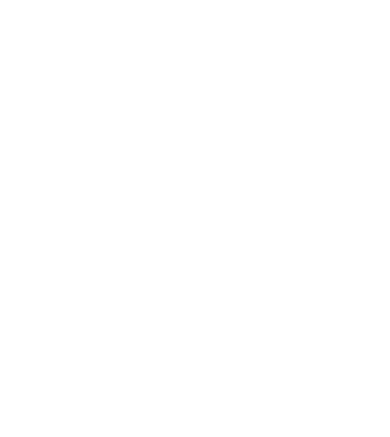
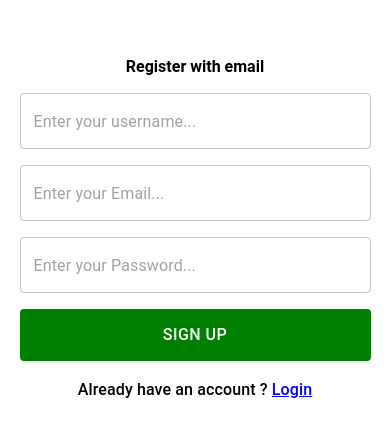
Before and after one commit to psychic-coder/Threads, a React (Vite) app in the folder Frontend/: page /register in a window 390 px wide. Before the commit this address had no page. Shown: the part 193-630 px from the top of the page. Built offline with nearby package versions, Linux system fonts and the light colour scheme.

Commit message:
adding responsiveness

```diff
--- a/Frontend/src/App.jsx
+++ b/Frontend/src/App.jsx
@@ -16,20 +16,21 @@
 const App = () => {
   return (
     <>
-      <Box minHeight={"100vh"} >
-        <BrowserRouter >
-        <Routes>
-            <Route exact path="/" element={<ProtectedLayout/>}>
-                <Route exact path="" element={<Home/>} />
-                <Route exact path="post/:id" element={<SinglePost/>} />
-                <Route exact path="search" element={<Search/>} />
-                <Route exact path="profile" element={<ProfileLayout/>}>
-                    <Route exact path="threads/:id" element={<Threads/>}/>
-                    <Route exact path="replies/:id" element={<Replies/>}/>
-                    <Route exact path="reposts/:id" element={<Repost/>}/>
-                </Route>
+      <Box minHeight={"100vh"}>
+        <BrowserRouter>
+          <Routes>
+            <Route exact path="/" element={<ProtectedLayout />}>
+              <Route exact path="" element={<Home />} />
+              <Route exact path="post/:id" element={<SinglePost />} />
+              <Route exact path="search" element={<Search />} />
+              <Route exact path="profile" element={<ProfileLayout />}>
+                <Route exact path="threads/:id" element={<Threads />} />
+                <Route exact path="replies/:id" element={<Replies />} />
+                <Route exact path="reposts/:id" element={<Repost />} />
+              </Route>
             </Route>
-        </Routes>
+            <Route exact path="/register" element={<Register/>} />
+          </Routes>
         </BrowserRouter>
       </Box>
     </>
--- a/Frontend/src/pages/Protected/Home.jsx
+++ b/Frontend/src/pages/Protected/Home.jsx
@@ -1,5 +1,5 @@
 import React from "react";
-import {Stack} from "@mui/material"
+import {Button, Stack} from "@mui/material"
 import Input from "../../Components/home/input";
 import Post from "../../Components/home/Post";
 
@@ -14,6 +14,14 @@
        <Post/>
        <Post/>
       </Stack>
+      <Button size="large" sx={{
+        my:5,
+        p:3,
+        textDecoration:"underline",
+        cursor:"pointer"
+      }}>
+        Load More
+      </Button>
     </>
   );
 };
--- a/Frontend/src/pages/Protected/ProtectedLayout.jsx
+++ b/Frontend/src/pages/Protected/ProtectedLayout.jsx
@@ -1,14 +1,17 @@
-import { Stack } from '@mui/material';
+import { Stack, useMediaQuery } from '@mui/material';
 import React from 'react'
 import { Outlet } from 'react-router-dom';
 import Header from '../../Components/common/Header';
 
 /*outlet is used to show the children route elements */
 const ProtectedLayout = () => {
+
+  const _700=useMediaQuery("(min-width:700px)");
+
   return (
     <Stack
     flexDirection={"column"}
-    maxWidth={"800px"}
+    maxWidth={_700?"800px":"90%"}
     minWidth={'100%'}
     mx={"auto"}
     overflow={"hidden"}
--- a/Frontend/src/pages/Protected/SinglePost.jsx
+++ b/Frontend/src/pages/Protected/SinglePost.jsx
@@ -1,9 +1,13 @@
 import { Stack, TextField } from "@mui/material";
-import React from "react";
+import React, { useState } from "react";
 import Post from "../../Components/home/Post";
 import Comments from "../../Components/home/post/Comments";
 
 const SinglePost = () => {
+
+    const [comment,setComment]=useState("");
+
+
   return (
     <>
       <Stack flexDirection={"column"} my={5} gap={2}>
@@ -22,6 +26,7 @@
             my: 5,
             p: 1,
           }}
+          onChange={(e)=>setComment(e.target.value)}
         />
       </Stack>
     </>
--- a/Frontend/src/pages/Protected/profile/ProfileLayout.jsx
+++ b/Frontend/src/pages/Protected/profile/ProfileLayout.jsx
@@ -1,9 +1,15 @@
-import { Avatar, Button, Chip, Stack, Typography } from "@mui/material";
+import { Avatar, Button, Chip, Stack, Typography, useMediaQuery } from "@mui/material";
 import {Link, Outlet} from "react-router-dom"
 import React from "react";
 import { FaInstagram } from "react-icons/fa";
 
 const ProfileLayout = () => {
+
+    const _700=useMediaQuery("(min-width:700px)");
+    const _500=useMediaQuery("(min-width:500px)");
+    const _300=useMediaQuery("(min-width:300px)");
+
+
   return (
     <>
       <Stack
--- a/Frontend/src/pages/Register.jsx
+++ b/Frontend/src/pages/Register.jsx
@@ -1,7 +1,39 @@
-import { Button, Stack, TextField, Typography } from "@mui/material";
+import { Button, Stack, TextField, Typography, useMediaQuery } from "@mui/material";
 import React from "react";
+import { useState } from "react";
 
 const Register = () => {
+  const [login, setLogin] = useState(false);
+  const [username, setUsername] = useState("");
+  const [email, setEmail] = useState("");
+  const [password, setPassword] = useState("");
+
+  // used for page responsiveness
+  const _700=useMediaQuery("(min-width:700px)");
+
+  const toggleLogin = () => {
+    setLogin(!login);
+  };
+
+  const handleLogin = (e) => {
+    e.preventDefault();
+    const data = {
+      email,
+      password,
+    };
+
+    console.log(data);
+  };
+  const handleRegister = (e) => {
+    e.preventDefault();
+    const data = {
+      username,
+      email,
+      password,
+    };
+    console.log(data);
+  };
+
   return (
     <Stack
       width={"100%"}
@@ -9,33 +41,38 @@
       flexDirection={"row"}
       justifyContent={"center"}
       alignItems={"center"}
-      sx={{
+      sx={_700 ? {
         backgroundImage: 'url("/register-bg.webp")',
         backgroundRepeat: "no-repeat",
         backgroundSize: "100% 600px",
-      }}
+      }:null}
     >
-      <Stack flexDirection={"column"} width={"40%"} gap={2} mt={20}>
+      <Stack flexDirection={"column"} width={_700?"40%":"90%"} gap={2} mt={_700?20:0}>
         <Typography
           variant="h5"
-          fontSize={"1.5rem"}
+          fontSize={_700?"1.5rem":"1rem"}
           fontWeight={"bold"}
           alignSelf={"center"}
         >
-          Login with Email
+          {login ? "Login with email" : "Register with email"}
         </Typography>
-        <TextField
-          variant="outlined"
-          placeholder="Enter your username..."
-        ></TextField>
+        {login ? null : (
+          <TextField
+            variant="outlined"
+            placeholder="Enter your username..."
+            onChange={(e) => setUsername(e.target.value)}
+          />
+        )}
         <TextField
           variant="outlined"
           placeholder="Enter your Email..."
-        ></TextField>
+          onChange={(e) => setEmail(e.target.value)}
+        />
         <TextField
           variant="outlined"
           placeholder="Enter your Password..."
-        ></TextField>
+          onChange={(e) => setPassword(e.target.value)}
+        />
         <Button
           size="large"
           sx={{
@@ -49,15 +86,19 @@
               cursor: "pointer",
             },
           }}
+          onClick={login ? handleLogin : handleRegister}
         >
-          Sign up
+          {login ? "Login" : "Sign Up"}
         </Button>
         <Typography
           variant="subtitle2"
-          fontSize={"1.3rem"}
+          fontSize={_700?"1.3rem":"1rem"}
           alignSelf={"center"}
         >
-          Already have an account ? <span className="Login-Link">Login</span>
+          {login ? "Don't have an account" : "Already have an account"} ?{" "}
+          <span className="Login-Link" onClick={toggleLogin}>
+            {login ? "Register" : "Login"}
+          </span>
         </Typography>
       </Stack>
     </Stack>
```
